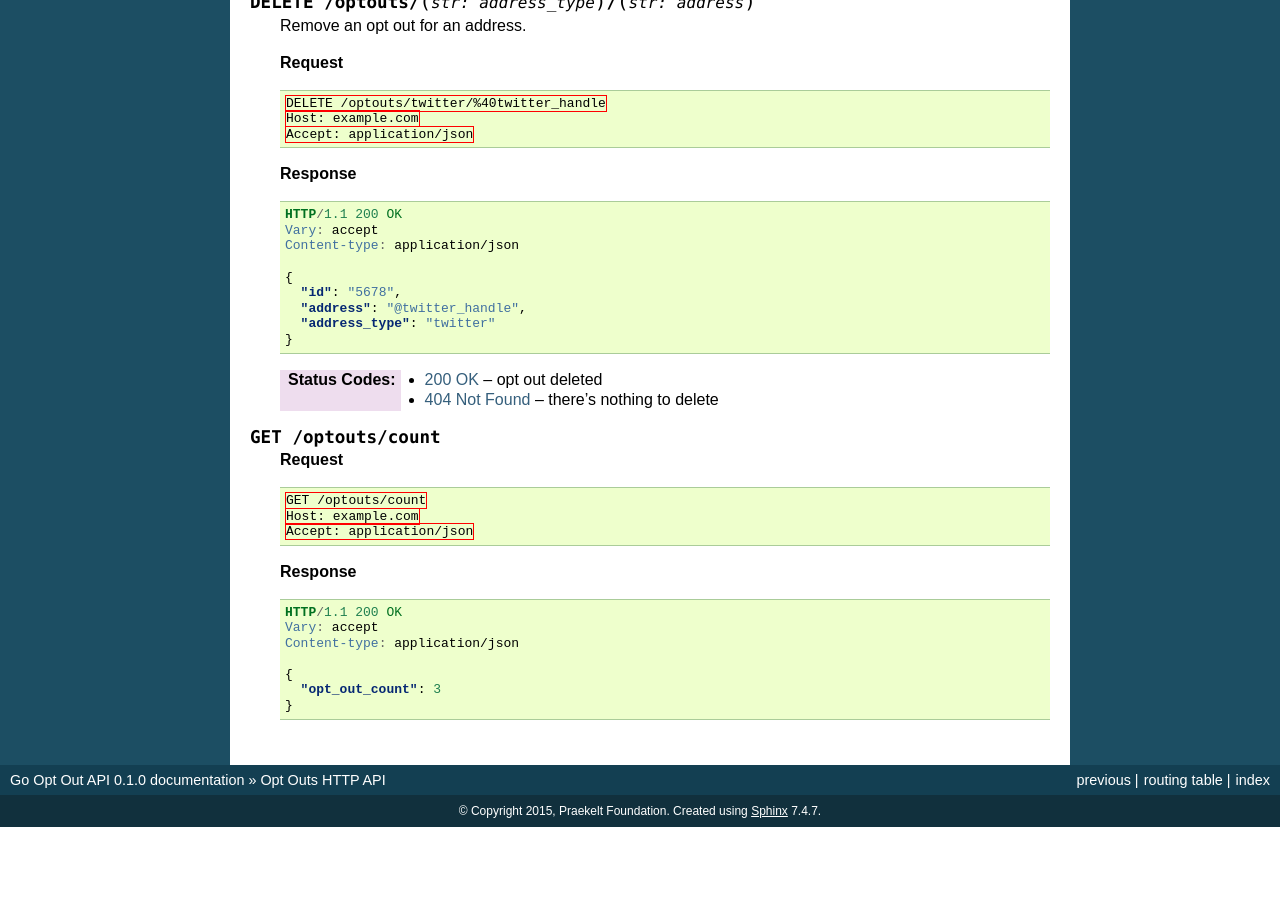
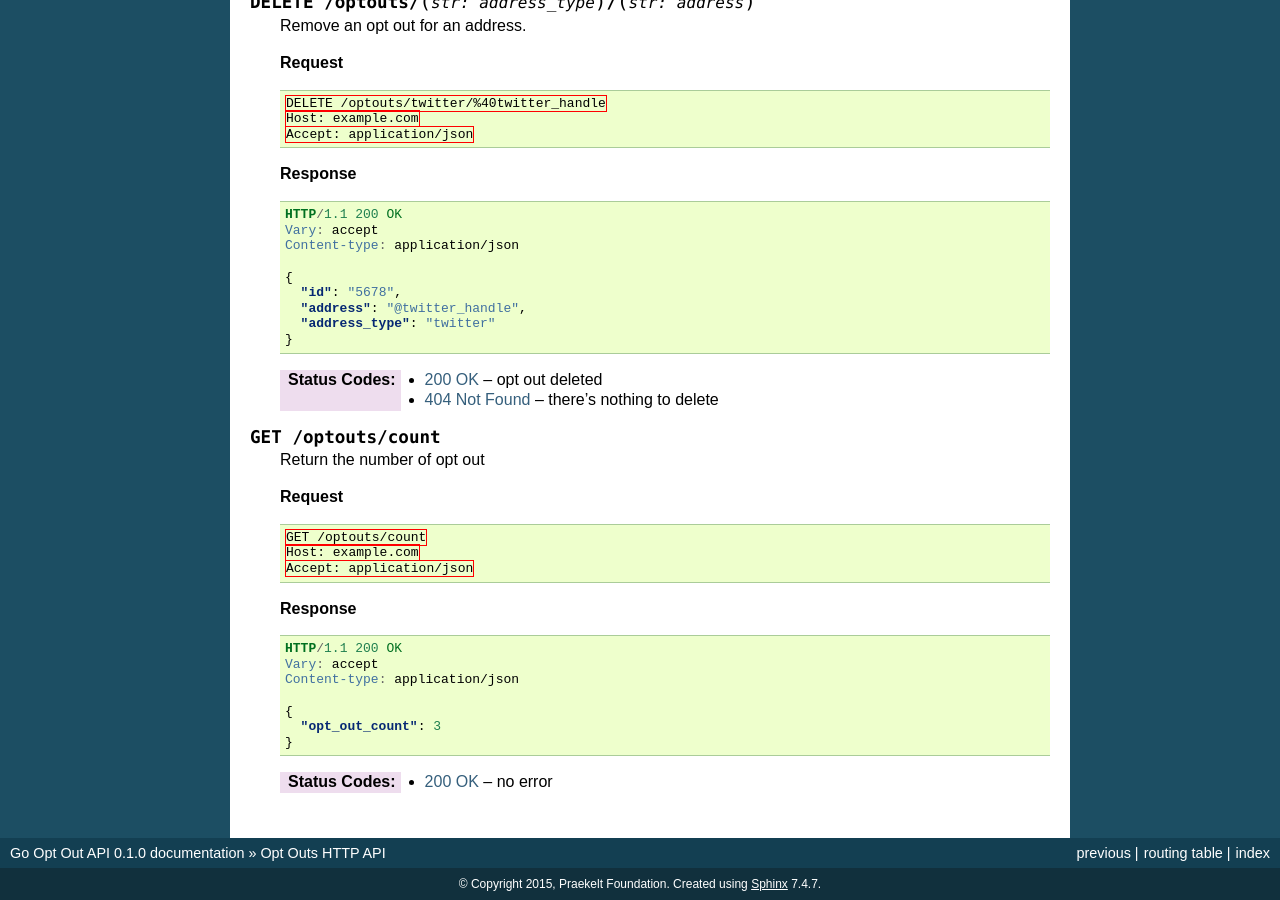
Before and after one commit to praekelt/go-optout-api, a Sphinx documentation site: the page built from docs/http_api.rst, in a window 1280 px wide and 900 px high, scrolled down 1070 px. Built offline with Sphinx 7.4.7, drawn with Linux system fonts in a browser that asks for light colours; before the commit the page ends 1897 px from its top, so only the background shows below that.

Commit message:
added description and status code

```diff
--- a/docs/http_api.rst
+++ b/docs/http_api.rst
@@ -98,6 +98,8 @@ API Methods
 
 .. http:get:: /optouts/count
 
+   Return the number of opt out
+
    **Request**
 
    .. sourcecode:: http
@@ -117,3 +119,5 @@ API Methods
       {
         "opt_out_count": 3
       }
+
+   :statuscode 200: no error
```
